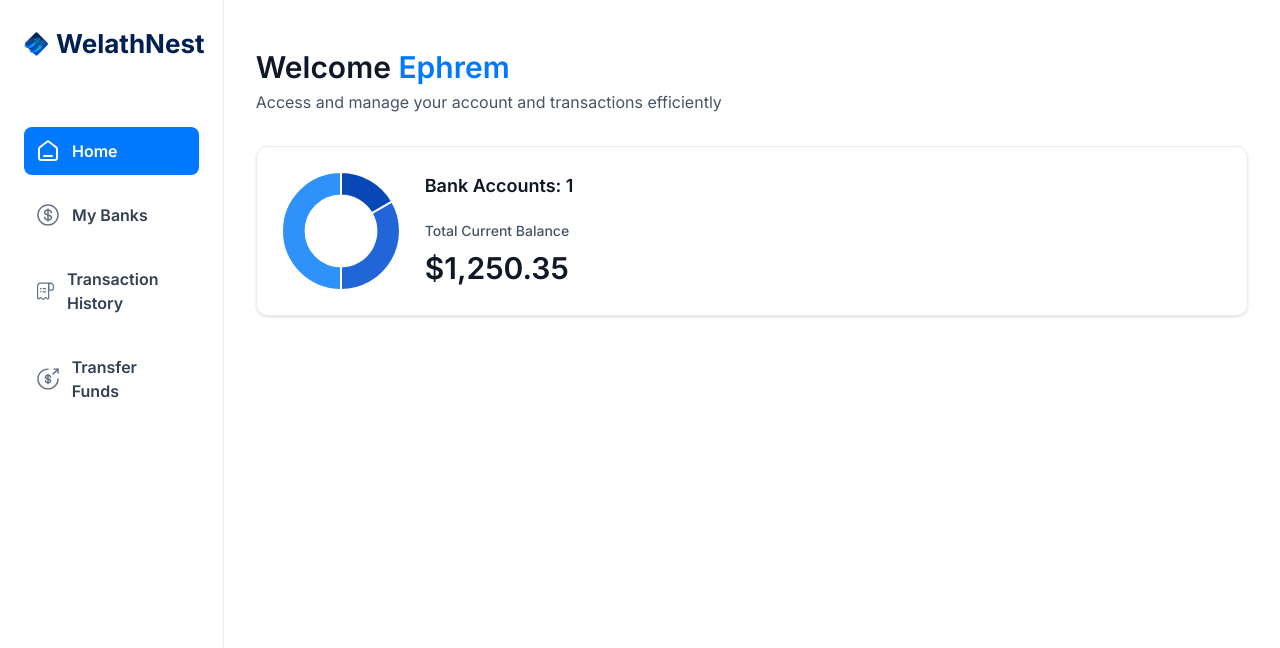
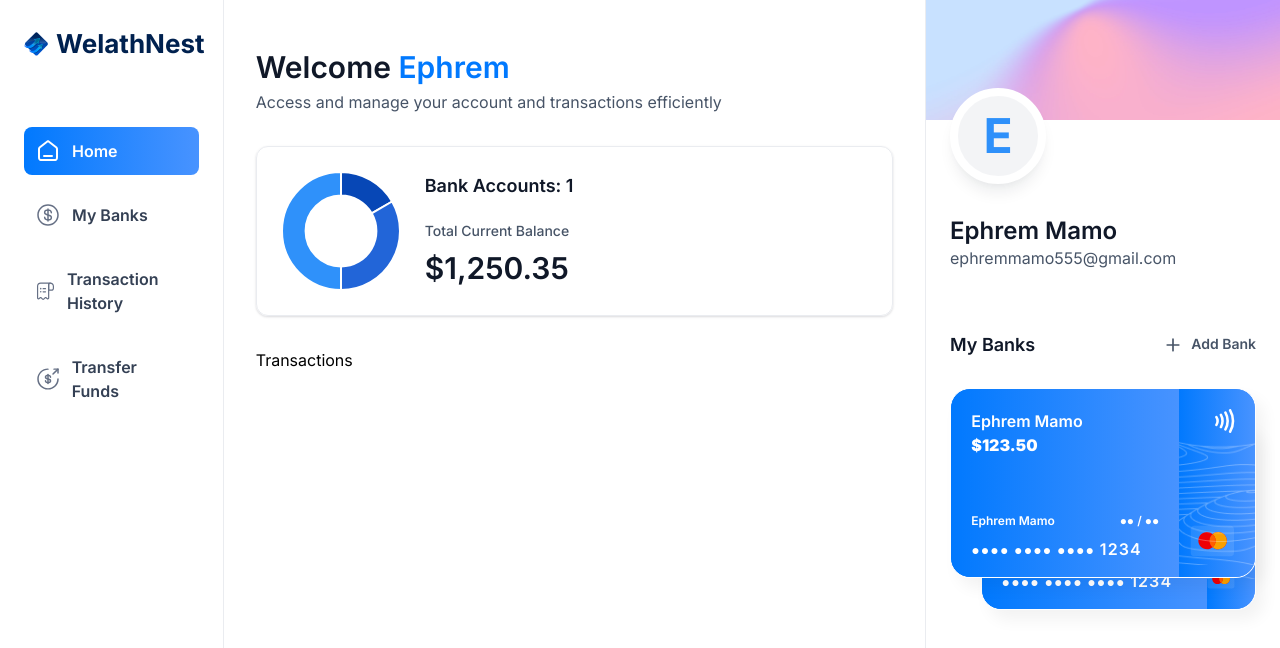
Before and after one commit to Efamamo/WealthNest, a Next.js app in the folder wealthnest/: page / in a window 1280 px wide. Shown: the top 648 px of the page. Built offline with nearby package versions, Linux system fonts and the light colour scheme.

Commit message:
add right side component for home page

```diff
--- a/wealthnest/app/(root)/page.tsx
+++ b/wealthnest/app/(root)/page.tsx
@@ -1,9 +1,14 @@
 import HeaderBox from '@/components/HeaderBox';
+import RightsideBar from '@/components/RightsideBar';
 import TotalBalanceBox from '@/components/TotalBalanceBox';
 import React from 'react';
 
 function Home() {
-  const loggedIn = { firstName: 'Ephrem' };
+  const loggedIn = {
+    firstName: 'Ephrem',
+    lastName: 'Mamo',
+    email: 'ephremmamo555@gmail.com',
+  };
   return (
     <section className="home">
       <div className="home-content">
@@ -20,7 +25,20 @@
             totalCurrentBalance={1250.35}
           />
         </header>
+        Transactions
       </div>
+      <RightsideBar
+        user={loggedIn}
+        transactions={[]}
+        banks={[
+          {
+            currentBalance: 123.5,
+          },
+          {
+            currentBalance: 500,
+          },
+        ]}
+      />
     </section>
   );
 }
--- /dev/null
+++ b/wealthnest/components/BankCard.tsx
@@ -0,0 +1,52 @@
+import { formatAmount } from '@/lib/utils';
+import Image from 'next/image';
+import Link from 'next/link';
+import React from 'react';
+
+function BankCard({ account, userName, showBalance = true }: CreditCardProps) {
+  return (
+    <div className="flex flex-col">
+      <Link href="/" className="bank-card">
+        <div className="bank-card_content">
+          <div>
+            <h1 className="text-16 font-semibold text-white">
+              {account.name || userName}
+            </h1>
+            <p className="font-ibm-plex-serif font-black text-white ">
+              {formatAmount(account.currentBalance)}
+            </p>
+          </div>
+          <article className="flex flex-col gap-2">
+            <div className="flex justify-between">
+              <h1 className="text-12 font-semibold text-white">{userName}</h1>
+              <h2 className="text-12 font-semibold text-white">●● / ●●</h2>
+            </div>
+            <p className="text-14 font-semibold tracking-[1.1px] text-white">
+              ●●●● ●●●● ●●●● <span className="text-16">{1234}</span>
+            </p>
+          </article>
+        </div>
+
+        <div className="bank-card_icon">
+          <Image src="/icons/Paypass.svg" width={20} height={24} alt="pay" />
+          <Image
+            src="/icons/mastercard.svg"
+            width={45}
+            height={32}
+            alt="mastercard"
+            className="ml-7"
+          />
+        </div>
+        <Image
+          src="/icons/lines.png"
+          width={360}
+          height={190}
+          alt="lines"
+          className="absolute top-0 left-0"
+        />
+      </Link>
+    </div>
+  );
+}
+
+export default BankCard;
--- a/wealthnest/components/MobileNav.tsx
+++ b/wealthnest/components/MobileNav.tsx
@@ -58,7 +58,7 @@
                         href={link.route}
                         key={link.label}
                         className={cn('mobilenav-sheet_close w-full', {
-                          'bg-bankGradient': isActive,
+                          'bg-bank-gradient': isActive,
                         })}
                       >
                         <Image
--- /dev/null
+++ b/wealthnest/components/RightsideBar.tsx
@@ -0,0 +1,61 @@
+import Image from 'next/image';
+import Link from 'next/link';
+import React, { use } from 'react';
+import BankCard from './BankCard';
+
+function RightsideBar({ user, transactions, banks }: RightSidebarProps) {
+  return (
+    <aside className="right-sidebar">
+      <section className="flex flex-col pb-8">
+        <div className="profile-banner" />
+        <div className="profile">
+          <div className="profile-img">
+            <span className="text-5xl font-bold text-blue-500">
+              {user.firstName[0]}
+            </span>
+          </div>
+          <div className="profile-details">
+            <h1 className="profile-name">
+              {user.firstName} {user.lastName}
+            </h1>
+            <p className="profile-email">{user.email}</p>
+          </div>
+        </div>
+      </section>
+
+      <section className="banks">
+        <div className="flex w-full justify-between">
+          <h2 className="header-2">My Banks</h2>
+          <Link href="/" className="flex gap-2">
+            <Image src="/icons/plus.svg" width={20} height={20} alt="plus" />
+            <h2 className="text-14 font-semibold text-gray-600">Add Bank</h2>
+          </Link>
+        </div>
+        {banks?.length > 0 && (
+          <div className="relative flex flex-1 flex-col items-center justify-center gap-5">
+            <div className="relative z-10">
+              <BankCard
+                key={banks[0].$id}
+                account={banks[0]}
+                userName={`${user.firstName} ${user.lastName}`}
+                showBalance={false}
+              />
+            </div>
+            {banks[1] && (
+              <div className="absolute right-0 top-8 z-0 w-[90%]">
+                <BankCard
+                  key={banks[1].$id}
+                  account={banks[1]}
+                  userName={`${user.firstName} ${user.lastName}`}
+                  showBalance={false}
+                />
+              </div>
+            )}
+          </div>
+        )}
+      </section>
+    </aside>
+  );
+}
+
+export default RightsideBar;
--- a/wealthnest/components/Sidebar.tsx
+++ b/wealthnest/components/Sidebar.tsx
@@ -31,7 +31,7 @@
               href={link.route}
               key={link.label}
               className={cn('sidebar-link', {
-                'bg-bankGradient': isActive,
+                'bg-bank-gradient': isActive,
               })}
             >
               <div className="relative size-6">
```
